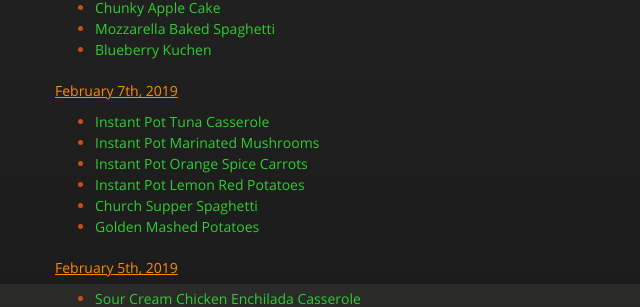
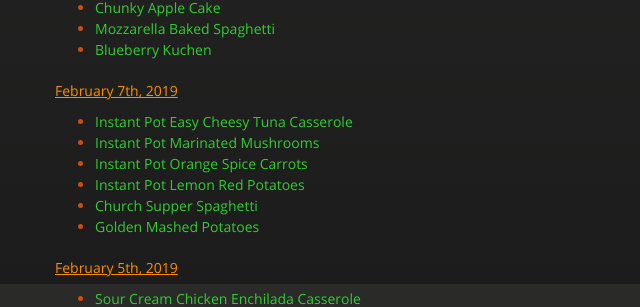
Before and after one commit to cmwillett/TheDigitalCookbook, a Jekyll site: the page built from MostRecentlyAdded.md, in a window 1280 px wide and 900 px high, scrolled down 4068 px. Shown: the part 148-455 px from the top of the window, without its empty margins (260-900 px from the left). Built offline with Jekyll 4.4.1, drawn with Linux system fonts in a browser that asks for light colours; nearby versions of some CDN libraries.

Commit message:
fixing broken link

```diff
--- a/MostRecentlyAdded.md
+++ b/MostRecentlyAdded.md
@@ -167,7 +167,7 @@ tags: recent,current,new,most,recently,added
 * [Blueberry Kuchen]({{site.github.url}}/Desserts/BlueberryKuchen/index.html)
 
 #### February 7th, 2019
-* [Instant Pot Tuna Casserole]({{site.github.url}}/MainDishes/InstantPotTunaCasserole/index.html)
+* [Instant Pot Easy Cheesy Tuna Casserole]({{site.github.url}}/MainDishes/InstantPotEasyCheesyTunaCasserole/index.html)
 * [Instant Pot Marinated Mushrooms]({{site.github.url}}/Sides/InstantPotMarinatedMushrooms/index.html)
 * [Instant Pot Orange Spice Carrots]({{site.github.url}}/Sides/InstantPotOrangeSpiceCarrots/index.html)
 * [Instant Pot Lemon Red Potatoes]({{site.github.url}}/Sides/InstantPotLemonRedPotatoes/index.html)
```
